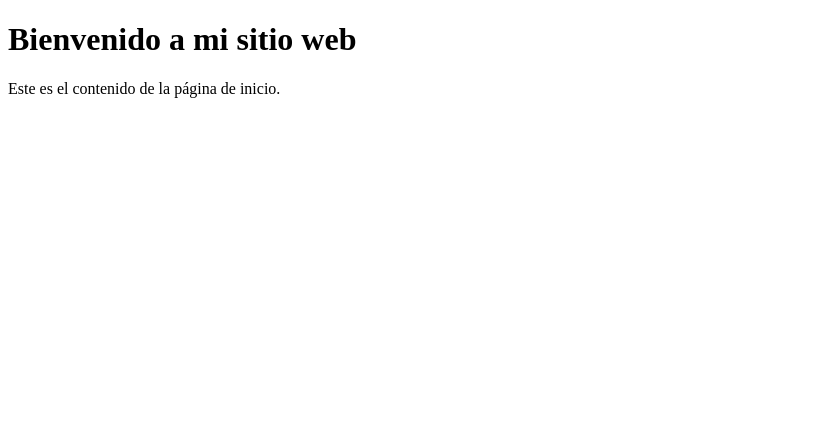
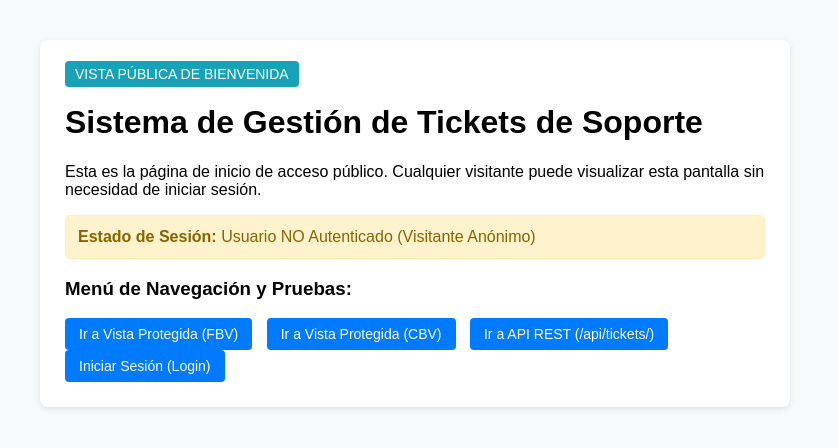
Before and after one commit to LuisJaraC/proyecto_backend, a Django app: page / in a window 1280 px wide. Shown: the top 448 px of the page, without its empty margins (0-838 px from the left). Run offline with Django 5.2, Linux system fonts and the light colour scheme.

Commit message:
commit de entrega final

```diff
--- a/templates/index.html
+++ b/templates/index.html
@@ -2,11 +2,49 @@
 <html lang="es">
 <head>
     <meta charset="UTF-8">
-    <meta name="viewport" content="width=device-width, initial-scale=1.0">
-    <title>Inicio</title>
+    <title>Bienvenida - Sistema de Tickets</title>
+    <style>
+        body { font-family: Arial, sans-serif; margin: 40px; background-color: #f8f9fa; }
+        .card { background: white; padding: 25px; border-radius: 8px; box-shadow: 0 2px 6px rgba(0,0,0,0.1); max-width: 700px; }
+        .badge-public { background: #17a2b8; color: white; padding: 5px 10px; border-radius: 4px; font-size: 14px; }
+        .status { padding: 12px; margin: 15px 0; border-radius: 5px; }
+        .auth-yes { background: #d4edda; color: #155724; border: 1px solid #c3e6cb; }
+        .auth-no { background: #fff3cd; color: #856404; border: 1px solid #ffeeba; }
+        .nav a, .nav button { margin-right: 10px; padding: 8px 14px; text-decoration: none; background: #007bff; color: white; border: none; border-radius: 4px; cursor: pointer; display: inline-block; font-size: 14px; }
+        .nav form { display: inline; }
+        .btn-danger { background: #dc3545 !important; }
+    </style>
 </head>
 <body>
-    <h1>Bienvenido a mi sitio web</h1>
-    <p>Este es el contenido de la página de inicio.</p>
+    <div class="card">
+        <span class="badge-public">VISTA PÚBLICA DE BIENVENIDA</span>
+        <h1>Sistema de Gestión de Tickets de Soporte</h1>
+        <p>Esta es la página de inicio de acceso público. Cualquier visitante puede visualizar esta pantalla sin necesidad de iniciar sesión.</p>
+
+        {% if user.is_authenticated %}
+            <div class="status auth-yes">
+                <strong>Estado de Sesión:</strong> Usuario Autenticado como <strong>{{ user.username }}</strong>
+            </div>
+        {% else %}
+            <div class="status auth-no">
+                <strong>Estado de Sesión:</strong> Usuario NO Autenticado (Visitante Anónimo)
+            </div>
+        {% endif %}
+
+        <h3>Menú de Navegación y Pruebas:</h3>
+        <div class="nav">
+            <a href="{% url 'protegida_por_funcion' %}">Ir a Vista Protegida (FBV)</a>
+            <a href="{% url 'protegida_por_clase' %}">Ir a Vista Protegida (CBV)</a>
+            <a href="/api/tickets/">Ir a API REST (/api/tickets/)</a>
+            {% if user.is_authenticated %}
+                <form method="post" action="{% url 'logout' %}">
+                    {% csrf_token %}
+                    <button type="submit" class="btn-danger">Cerrar Sesión (Logout)</button>
+                </form>
+            {% else %}
+                <a href="{% url 'login' %}">Iniciar Sesión (Login)</a>
+            {% endif %}
+        </div>
+    </div>
 </body>
 </html>
--- a/tickets/urls.py
+++ b/tickets/urls.py
@@ -1,16 +1,25 @@
 from django.urls import path, include
+from django.contrib.auth import views as auth_views
 from rest_framework.routers import DefaultRouter
 from . import views
 
-#  Router API
+# Router API REST
 router = DefaultRouter()
 router.register(r'tickets', views.TicketViewSet, basename='ticket')
 router.register(r'historial', views.HistorialTicketViewSet, basename='historial')
 
 urlpatterns = [
-    # Ruta API
+    # Rutas API RESTful
     path('api/', include(router.urls)),
 
-    # Ruta HTML
+    # Ruta Pública de Bienvenida
     path('', views.bienvenida_view, name='bienvenida'),
+
+    # Rutas de Autenticación
+    path('login/', auth_views.LoginView.as_view(template_name='login.html'), name='login'),
+    path('logout/', auth_views.LogoutView.as_view(), name='logout'),
+
+    # Rutas Protegidas
+    path('dashboard-por-funcion/', views.vista_protegida_por_funcion, name='protegida_por_funcion'),
+    path('panel-por-clase/', views.VistaProtegidaPorClase.as_view(), name='protegida_por_clase'),
 ]
--- a/tickets/views.py
+++ b/tickets/views.py
@@ -1,15 +1,35 @@
 from django.shortcuts import render
+from django.contrib.auth.decorators import login_required
+from django.contrib.auth.mixins import LoginRequiredMixin
+from django.views.generic import TemplateView
 from rest_framework import viewsets
 from .models import Ticket, HistorialTicket
 from .serializers import TicketSerializer, HistorialTicketSerializer
 
-# Create your views here.
-def bienvenida_view (request):
+# Vista Pública
+def bienvenida_view(request):
     return render(request, 'index.html')
 
-def error_400_view (request, exception):
+# Vista Protegida
+@login_required
+def vista_protegida_por_funcion(request):
+    tickets_count = Ticket.objects.count()
+    return render(request, 'protegida_por_funcion.html', {'tickets_count': tickets_count})
+
+# Vista Protegida Basada en Clases
+class VistaProtegidaPorClase(LoginRequiredMixin, TemplateView):
+    template_name = 'protegida_por_clase.html'
+
+    def get_context_data(self, **kwargs):
+        context = super().get_context_data(**kwargs)
+        context['historial_count'] = HistorialTicket.objects.count()
+        return context
+
+# Vista de Error 404
+def error_400_view(request, exception):
     return render(request, 'error_400.html')
 
+# ViewSets de la API RESTful
 class TicketViewSet(viewsets.ModelViewSet):
     queryset = Ticket.objects.all()
     serializer_class = TicketSerializer
```
Also changed, not shown: drf/settings.py (+7 -1 lines), templates/login.html (added, +50 -0 lines), templates/protegida_por_clase.html (added, +32 -0 lines), templates/protegida_por_funcion.html (added, +32 -0 lines), readme.md.
